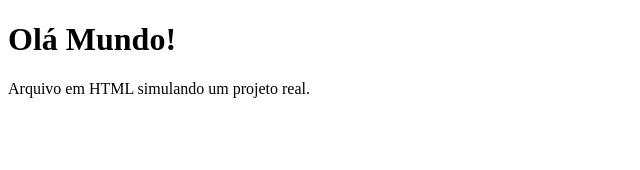
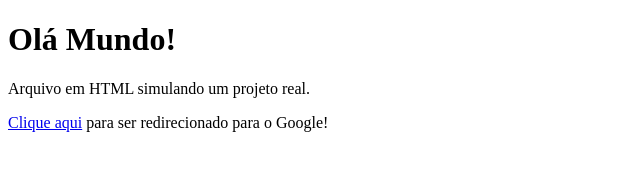
Before and after one commit to slipedev/estudo-git, a plain HTML site: page index.html in a window 1280 px wide. Shown: the whole page, without its empty margins (0-640 px from the left). Drawn offline with Linux system fonts and the light colour scheme.

Commit message:
link para o Google

```diff
--- a/index.html
+++ b/index.html
@@ -5,5 +5,6 @@
 	<body>
 		<h1>Olá Mundo!</h1>
 		<p>Arquivo em HTML simulando um projeto real.</p>
+		<p><a href="https://google.com" target="_blank">Clique aqui</a> para ser redirecionado para o Google!</p>
 	</body>
 </html>
```
